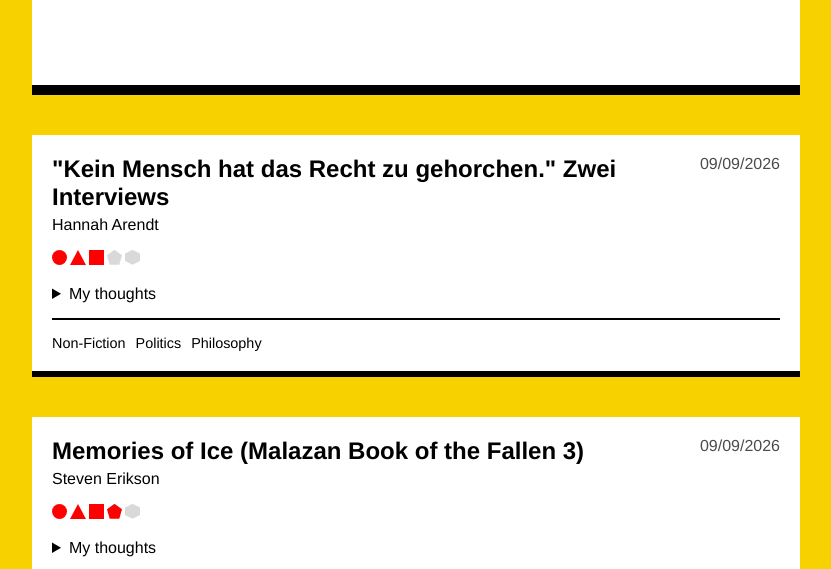
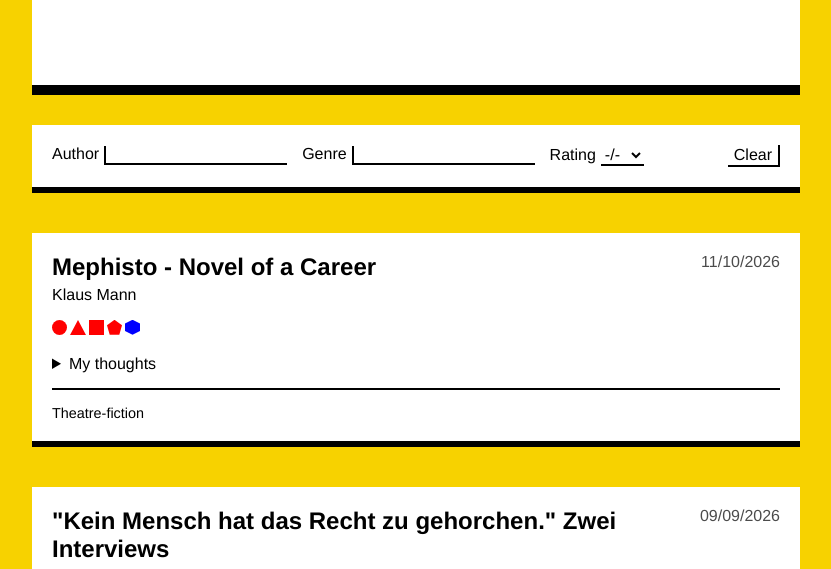
Before and after one commit to honeyballs/books-v2, a Gatsby site: page / in a window 1280 px wide. Shown: the part 194-763 px from the top of the page, without its empty margins (224-1055 px from the left). Built offline with nearby package versions, Linux system fonts and the light colour scheme; Gatsby itself is replaced by a stand-in of ours.

Commit message:
finish filtering of books

```diff
--- /dev/null
+++ b/src/components/filter-bar/FilterBar.tsx
@@ -0,0 +1,75 @@
+import { graphql, useStaticQuery } from "gatsby";
+import * as React from "react";
+import { FilterCriteria } from "../../types/types";
+import useContextAwareFilterCriteria from "./useContextAwareFilterCriteria";
+import "./filter-bar.scss"
+
+export interface FilterBarProps {
+   currentFilterCriteria: FilterCriteria
+   setFilterCriteria: React.Dispatch<React.SetStateAction<FilterCriteria>>
+}
+
+type Data = {
+   allMarkdownRemark: {
+      nodes: {
+         frontmatter: {
+            author: string
+            genres: string[]
+         }
+      }[]
+   }
+}
+
+export default function FilterBar({
+   currentFilterCriteria,
+   setFilterCriteria
+}: FilterBarProps) {
+
+   const allowedOptions = useContextAwareFilterCriteria(currentFilterCriteria);
+
+   const onAuthorChange = React.useCallback((author: string) => {
+      setFilterCriteria((current) => ({ ...current, author }))
+   }, [setFilterCriteria]);
+
+   const onGenreChange = React.useCallback((genre: string) => {
+      setFilterCriteria((current) => ({ ...current, genre }))
+   }, [setFilterCriteria]);
+
+   const onRatingChange = React.useCallback((rating: number) => {
+      setFilterCriteria((current) => ({ ...current, rating }))
+   }, [setFilterCriteria]);
+
+   const onResetForm = React.useCallback(() => { setFilterCriteria({ author: "", genre: "", rating: -1 }) }, [setFilterCriteria])
+
+   return (<div className="filter-bar">
+
+      <div className="filter-input">
+         <label htmlFor="authors">Author</label>
+         <input type="text" list="author-list" name="authors" id="authors" value={currentFilterCriteria.author} onChange={(event) => onAuthorChange(event.target.value)} />
+         <datalist id="author-list">
+            {allowedOptions.authorOptions.map((author) => (<option value={author} key={author}>{author}</option>))}
+         </datalist>
+      </div>
+
+      <div className="filter-input">
+         <label htmlFor="genres">Genre</label>
+         <input type="text" list="genre-list" name="genres" id="genres" value={currentFilterCriteria.genre} onChange={(event) => onGenreChange(event.target.value)} />
+         <datalist id="genre-list">
+            {allowedOptions.genreOptions.map((genre) => (<option value={genre} key={genre}>{genre}</option>))}
+         </datalist>
+      </div>
+
+      <div className="rating-input">
+         <label htmlFor="ratings">Rating</label>
+         <select name="ratings" id="ratings" value={currentFilterCriteria.rating} onChange={(event) => onRatingChange(Number(event.target.value))}>
+            {allowedOptions.ratingOptions.map((rating) => (<option key={rating} value={rating}>{`${rating < 0 ? '-/-' : `${rating}/5`}`}</option>))}
+         </select>
+      </div>
+
+      <div className="filter-input" id="clear-button-spacing-container"></div>
+
+      <div className="filter-input">
+         <button id="clear-filter-button" onClick={onResetForm}>Clear</button>
+      </div>
+   </div>)
+}
--- /dev/null
+++ b/src/components/filter-bar/filter-bar.scss
@@ -0,0 +1,89 @@
+.filter-bar {
+   margin-top: 30px;
+   padding: 20px;
+   width: calc(100% - 40px);
+   background-color: white;
+   border-bottom: 6px solid black;
+   display: flex;
+   flex: 0 1 auto;
+   flex-flow: row wrap;
+   gap: 10px 15px;
+}
+
+label {
+   margin-right: 5px;
+}
+
+#clear-button-spacing-container {
+   flex-grow: 3;
+}
+
+#clear-filter-button {
+   background-color: white;
+   font-family: inherit;
+   font-size: 1em;
+   border: 0px;
+   border-bottom: 2px solid black;
+   border-right: 2px solid black;
+}
+
+#clear-filter-button:hover {
+   cursor: pointer;
+   border-bottom: 2px solid blue;
+   border-right: 2px solid blue;
+}
+
+
+@media (width < 1150px) {
+   .filter-input {
+      display: flex;
+      flex-direction: column;
+      width: 100%;
+      gap: 4px;
+      flex: 1 0 45%
+   }
+
+   .rating-input {
+      display: flex;
+      flex-direction: column;
+      gap: 4px;
+   }
+}
+
+
+@media (width < 600px) {
+   .filter-input {
+      display: flex;
+      flex-direction: column;
+      width: 100%;
+      gap: 4px;
+      flex: 1 0 auto;
+
+   }
+
+   .rating-input {
+      display: flex;
+      flex-direction: column;
+      // width: 100%;
+      gap: 4px;
+   }
+}
+
+
+input[type=text] {
+   border: 0;
+   border-left: 2px solid black;
+   border-bottom: 2px solid black;
+}
+
+select {
+   background-color: white;
+   border: 0;
+   border-bottom: 2px solid black;
+   font-family: inherit;
+   font-size: 1em;
+}
+
+option {
+   font-family: inherit;
+}
--- /dev/null
+++ b/src/components/filter-bar/useContextAwareFilterCriteria.ts
@@ -0,0 +1,135 @@
+import * as React from "react";
+import { graphql, useStaticQuery } from "gatsby";
+import { FilterCriteria } from "../../types/types";
+
+type Data = {
+   allMarkdownRemark: {
+      nodes: {
+         frontmatter: {
+            author: string
+            genres: string[]
+            rating: number
+         }
+      }[]
+   }
+}
+
+type AllowedOptions = {
+   authorOptions: string[]
+   genreOptions: string[]
+   ratingOptions: number[]
+}
+
+const RATING_OPTIONS = [-1, 1, 2, 3, 4, 5];
+
+/**
+ * Converts a string array to a set to remove duplicates and returns a copy of the set as an array.
+ *
+ * @param values
+ * @returns An array only containing distinct values
+ */
+const distinctStringArray = (values: string[]) => ([...new Set<string>(values)]);
+
+
+const extractDistinctAuthors = (data: Data, selectedGenre: string, selectedRating: number) => {
+   const filteredAuthors = data?.allMarkdownRemark?.nodes?.filter(node => {
+      // No filter applied
+      if (!selectedGenre && selectedRating < 0) {
+         return true;
+      }
+
+      // Genre is set and does not match
+      if (!!selectedGenre && !node.frontmatter.genres.includes(selectedGenre)) {
+         return false;
+      }
+
+      // Rating is set and does not match
+      if (selectedRating >= 0 && node.frontmatter.rating < selectedRating) {
+         return false;
+      }
+
+      return true;
+   }).map(node => node.frontmatter.author);
+
+   return distinctStringArray(filteredAuthors);
+}
+
+const extractDistinctGenres = (data: Data, selectedAuthor: string, selectedRating: number) => {
+   const filteredGenres = data?.allMarkdownRemark?.nodes?.filter(node => {
+      // No filter applied
+      if (!selectedAuthor && selectedRating < 0) {
+         return true;
+      }
+
+      // Author is set and does not match
+      if (!!selectedAuthor && selectedAuthor !== node.frontmatter.author) {
+         return false;
+      }
+
+      // Rating is set and does not match
+      if (selectedRating >= 0 && node.frontmatter.rating < selectedRating) {
+         return false;
+      }
+
+      return true;
+   }).flatMap(node => node.frontmatter.genres);
+
+   return distinctStringArray(filteredGenres);
+}
+
+const filterRatings = (data: Data, selectedAuthor: string, selectedGenre: string) => {
+
+   const allowedRatings: number[] = [];
+
+   data.allMarkdownRemark.nodes.forEach(node => {
+      if (!!selectedAuthor || !!selectedGenre) {
+
+         if (!!selectedAuthor && selectedAuthor === node.frontmatter.author || !!selectedGenre && node.frontmatter.genres.includes(selectedGenre)) {
+            if (!allowedRatings.includes(node.frontmatter.rating)) {
+               allowedRatings.push(node.frontmatter.rating);
+            }
+         }
+      }
+   });
+
+   // Nothing selected to filter - allow all
+   if (allowedRatings.length === 0) {
+      return RATING_OPTIONS;
+   }
+
+   return RATING_OPTIONS.filter(option => allowedRatings.includes(option));
+}
+
+const useContextAwareFilterCriteria = (
+   currentFilterCriteria: FilterCriteria
+): AllowedOptions => {
+   const data: Data = useStaticQuery(graphql`
+      {
+         allMarkdownRemark {
+            nodes {
+               frontmatter {
+                  author
+                  genres
+                  rating
+               }
+            }
+         }
+      }`);
+
+
+   const allowedOptions = React.useMemo<AllowedOptions>(() => {
+      return {
+         authorOptions: extractDistinctAuthors(data, currentFilterCriteria.genre, currentFilterCriteria.rating),
+         genreOptions: extractDistinctGenres(data, currentFilterCriteria.author, currentFilterCriteria.rating),
+         ratingOptions: filterRatings(data, currentFilterCriteria.author, currentFilterCriteria.genre)
+      }
+   }, [data, currentFilterCriteria])
+
+
+   return allowedOptions;
+}
+
+
+
+
+export default useContextAwareFilterCriteria;
--- a/src/components/review-item/ReviewItem.tsx
+++ b/src/components/review-item/ReviewItem.tsx
@@ -1,12 +1,11 @@
 import * as React from "react"
 import "./review-item.scss"
 import RatingDisplay from "../rating-display/RatingDisplay";
+import { Review } from "../../types/types";
 
 export default function ReviewItem({ review }: { review: Review }) {
 
    const { title, author, date, rating, content, genres } = review;
-
-   const genreArray = genres.split(",");
 
    return <article className="review-item-container">
       <div className="date-container">
@@ -22,16 +21,7 @@ export default function ReviewItem({ review }: { review: Review }) {
          <div dangerouslySetInnerHTML={{ __html: content }}></div>
       </details>
       <ul className="genre-container">
-         {genreArray.map(genre => (<li className="genre-item">{genre}</li>))}
+         {genres.map(genre => (<li className="genre-item" key={`${title}-${genre}`}>{genre}</li>))}
       </ul>
    </article>
 }
-
-export interface Review {
-   title: string
-   author: string
-   genres: string
-   date: Date
-   rating: number
-   content: string
-}
--- a/src/content/frida-ramstedt/interior_design_handbook.md
+++ b/src/content/frida-ramstedt/interior_design_handbook.md
@@ -3,7 +3,7 @@ slug: "/interior-design-handbook"
 date: "2026-04-02"
 title: "Interior Design Handbook"
 author: Frida Ramstedt
-genres: Non-Fiction, Design
+genres: ["Non-Fiction", "Design"]
 rating: 5
 ---
 Very thourough and interesting. The book gives a great introduction to general design patterns, color theory and design principles. It also has a lot of hands on examples and illustrations which you can apply immediately. There's a lot one can learn even if they are already familiar with a lot ot design aspects.
--- a/src/content/hannah-arendt/recht_zu_gehorchen.md
+++ b/src/content/hannah-arendt/recht_zu_gehorchen.md
@@ -3,7 +3,7 @@ slug: "/arendt-interviews"
 date: "2026-09-09"
 title: "\"Kein Mensch hat das Recht zu gehorchen.\" Zwei Interviews"
 author: Hannah Arendt
-genres: Non-Fiction, Politics, Philosophy
+genres: ["Non-Fiction", "Politics", "Philosophy"]
 rating: 3
 ---
 
--- a/src/content/hendrik-kempt/dragrace-phillosophy.md
+++ b/src/content/hendrik-kempt/dragrace-phillosophy.md
@@ -3,7 +3,7 @@ slug: "/drag-race-and-philosophy"
 date: "2026-06-15"
 title: "RuPaul's Drag Race and Philosophy"
 author: Hendrik Kempt
-genres: Non-Fiction, Queer Literature, Philosophy
+genres: ["Non-Fiction", "Queer Literature", "Philosophy"]
 rating: 3
 ---
 
--- /dev/null
+++ b/src/content/klaus-mann/mephisto.md
@@ -0,0 +1,15 @@
+---
+slug: "/mephisto"
+date: "2026-10-11"
+title: "Mephisto - Novel of a Career"
+author: Klaus Mann
+genres: ["Theatre-fiction"]
+rating: 5
+---
+
+Mephisto was written 90 years ago but it is painfully incredibly current. It tells the story of a theatre actor who disregards his friends and his believes to further his career within 1930s Germany.
+
+The characterizations Mann uses to describe the figures in his novel are very pointed and precise but timeless. He manages to capture the essence of various degrees of participation in a fascist regime.
+Reading this book today and comparing it to the political climate and actions of Germany now in the year 2026 hurts, because it makes it clear that we find ourselves at this exact point in history once again.
+
+I cannot recommend reading this novel enough - if you can stomach the sense of dread that comes with it. It forces you to think a lot about the kind of person you want to be in the face of overwhelming evil.
--- a/src/content/rainer-muehlhoff/ki-und-faschismus.md
+++ b/src/content/rainer-muehlhoff/ki-und-faschismus.md
@@ -3,7 +3,7 @@ slug: "/ki-und-der-neue-faschismus"
 date: "2026-08-17"
 title: "Künstliche Intelligenz und der neue Faschismus"
 author: Rainer Mühlhoff
-genres: Non-Fiction, Politics, Technology
+genres: ["Non-Fiction", "Politics", "Technology"]
 rating: 5
 ---
 
--- a/src/content/steven-erikson/deadhouse_gates.md
+++ b/src/content/steven-erikson/deadhouse_gates.md
@@ -3,7 +3,7 @@ slug: "/deadhouse-gates"
 date: "2026-05-23"
 title: "Deadhouse Gates: (Malazan Book of the Fallen 2)"
 author: Steven Erikson
-genres: Dark Fantasy
+genres: ["Dark Fantasy"]
 rating: 4
 ---
 
--- a/src/content/steven-erikson/gardens_of_the_moon.md
+++ b/src/content/steven-erikson/gardens_of_the_moon.md
@@ -3,7 +3,7 @@ slug: "/gardens-of-the-moon"
 date: "2026-03-28"
 title: "Gardens of the Moon: (Malazan Book of the Fallen 1)"
 author: Steven Erikson
-genres: Dark Fantasy
+genres: ["Dark Fantasy"]
 rating: 4
 ---
 
--- a/src/content/steven-erikson/memories_of_ice.md
+++ b/src/content/steven-erikson/memories_of_ice.md
@@ -3,7 +3,7 @@ slug: "/memories-of-ice"
 date: "2026-09-09"
 title: "Memories of Ice (Malazan Book of the Fallen 3)"
 author: Steven Erikson
-genres: Dark Fantasy
+genres: ["Dark Fantasy"]
 rating: 4
 ---
 
--- a/src/pages/index.tsx
+++ b/src/pages/index.tsx
@@ -2,33 +2,72 @@ import * as React from "react"
 import type { HeadFC, PageProps } from "gatsby"
 import { graphql, Link } from "gatsby"
 import ReviewItem from "../components/review-item/ReviewItem"
+import FilterBar from "../components/filter-bar/FilterBar"
+import type { Review, FilterCriteria } from "../types/types"
+
+type DataNode = {
+  frontmatter: {
+    title: string
+    author: string
+    date: string
+    genres: string[]
+    rating: number
+  }
+  html: string
+}
 
 type DataProp = {
   allMarkdownRemark: {
-    nodes: {
-      frontmatter: {
-        title: string
-        author: string
-        date: Date
-        genres: string[]
-        rating: number
-      }
-      html: string
-    }[]
+    nodes: DataNode[]
   }
 }
 
+const createInitialReviewItems = (nodes: DataNode[] = []): Review[] => {
+  return nodes.map(dataNode => ({
+    title: dataNode.frontmatter.title,
+    author: dataNode.frontmatter.author,
+    date: new Date(dataNode.frontmatter.date),
+    genres: dataNode.frontmatter.genres,
+    rating: dataNode.frontmatter.rating,
+    content: dataNode.html
+  }))
+    .sort((review1, review2) => (review1.date - review2.date) * -1);
+}
+
+const filterReviews = (reviews: Review[], filterCriteria: FilterCriteria): Review[] => {
+  return reviews.filter(review => {
+    if (filterCriteria.author) {
+      if (filterCriteria.author !== review.author) {
+        return false;
+      }
+    }
+
+    if (filterCriteria.rating > -1) {
+      if (review.rating < filterCriteria.rating) {
+        return false;
+      }
+    }
+
+    if (filterCriteria.genre) {
+      if (!review.genres.includes(filterCriteria.genre)) {
+        return false;
+      }
+    }
+
+    return true;
+  });
+}
+
+
 const IndexPage: React.FC<PageProps<DataProp>> = ({ data }) => {
+  const [reviews, setReviews] = React.useState<Review[]>(createInitialReviewItems(data?.allMarkdownRemark?.nodes));
+  const [filterCriteria, setFilterCriteria] = React.useState<FilterCriteria>({
+    author: "",
+    genre: "",
+    rating: -1
+  })
 
-  const reviewNodesWithDateObject = React.useMemo(() => data?.allMarkdownRemark?.nodes.map(node => ({
-    ...node,
-    frontmatter: {
-      ...node.frontmatter,
-      date: new Date(node.frontmatter.date)
-    }})) || [], [data]);
-
-  const filteredAndSortedNodes = reviewNodesWithDateObject
-  .sort((node1, node2) => (node1.frontmatter.date - node2.frontmatter.date) * -1);
+  const filteredReviews = React.useMemo(() => filterReviews(reviews, filterCriteria), [reviews, filterCriteria]);
 
   return (
     <main>
@@ -36,17 +75,14 @@ const IndexPage: React.FC<PageProps<DataProp>> = ({ data }) => {
         <div id="headline-box">
           <h1>The Books</h1>
         </div>
+        <FilterBar
+          currentFilterCriteria={filterCriteria}
+          setFilterCriteria={setFilterCriteria}
+        />
         <div className="book-list">
-          {filteredAndSortedNodes.map(node => (<ReviewItem
-            key={`${node.frontmatter.title}-${node.frontmatter.author}`}
-            review={{
-              title: node.frontmatter.title,
-              author: node.frontmatter.author,
-              date: node.frontmatter.date,
-              genres: node.frontmatter.genres,
-              rating: node.frontmatter.rating,
-              content: node.html
-            }}
+          {filteredReviews.map(review => (<ReviewItem
+            key={`${review.title}-${review.author}`}
+            review={review}
           />))}
         </div>
       </div>
--- /dev/null
+++ b/src/types/types.ts
@@ -0,0 +1,14 @@
+export interface Review {
+   title: string
+   author: string
+   genres: string[]
+   date: Date
+   rating: number
+   content: string
+}
+
+export type FilterCriteria = {
+  author: string
+  genre: string
+  rating: number
+}
```
